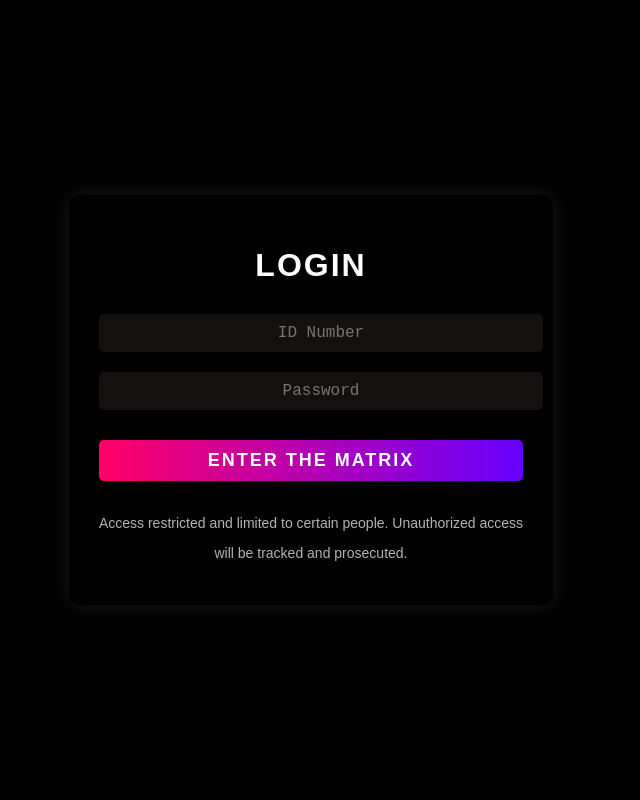
After one commit to jayakrishnagaddam/ottx, a Flask app: template templates/login.html in a window 1280 px wide. The commit adds this page. Shown: the whole page, without its empty margins (329-969 px from the left). Run offline with Flask 3, Linux system fonts and the light colour scheme; the template is opened without the code that fills it, so the values that code supplies are empty; some libraries are stand-ins or nearby versions.

Commit message:
Added Login

```diff
--- a/app.py
+++ b/app.py
@@ -1,9 +1,35 @@
-from flask import Flask,render_template,flash,session
-app=Flask(__name__)
+from flask import Flask,render_template,flash,session,request,redirect,url_for
+from flask_pymongo import PyMongo
 
-@app.route('/')
-def function():
+
+
+app = Flask(__name__)
+app.config['SECRET_KEY']="1234"
+app.config['MONGO_URI']="mongodb+srv://2100090162:manigaddam@deepsheild.kzgpo9p.mongodb.net/ottx"
+mongo=PyMongo(app)
+
+@app.route('/home')
+def home():
     return render_template('home.html')
+
+
+
+@app.route('/', methods=['GET', 'POST'])
+def login():
+    error = None
+    if request.method == 'POST':
+        id = request.form.get('id')
+        password = request.form.get('password')
+
+        user_data = mongo.db.users.find_one({'id': id, 'password': password})
+
+        if user_data:
+            return redirect(url_for('home'))
+        else:
+            error = 'Invalid username or password'
+
+    return render_template('login.html', error=error)
+
 
 if __name__=='__main__':
     app.run(host="0.0.0.0",debug=True)
--- /dev/null
+++ b/templates/login.html
@@ -0,0 +1,92 @@
+<!DOCTYPE html>
+<html lang="en">
+<head>
+    <meta charset="UTF-8">
+    <meta name="viewport" content="width=device-width, initial-scale=1.0">
+    <title>Hacker Login</title>
+    <style>
+        body {
+            background-color: #000;
+            font-family: Arial, sans-serif;
+            margin: 0;
+            padding: 0;
+            display: flex;
+            justify-content: center;
+            align-items: center;
+            height: 100vh;
+            overflow: hidden;
+        }
+
+        .login-container {
+            background-color: rgba(0, 0, 0, 0.8);
+            border-radius: 10px;
+            padding: 30px;
+            text-align: center;
+            box-shadow: 0 0 20px rgba(255, 255, 255, 0.1);
+        }
+
+        h1 {
+            color: #fff;
+            font-size: 32px;
+            margin-bottom: 20px;
+            text-transform: uppercase;
+            letter-spacing: 2px;
+        }
+
+        input[type="text"],
+        input[type="password"] {
+            width: 100%;
+            padding: 10px;
+            margin: 10px 0;
+            border: none;
+            background: rgba(197, 152, 152, 0.1);
+            color: #fff;
+            border-radius: 5px;
+            outline: none;
+            font-size: 16px;
+            font-family: 'Courier New', Courier, monospace;
+            text-align: center;
+        }
+
+        button {
+            width: 100%;
+            padding: 10px;
+            margin: 20px 0;
+            border: none;
+            background: linear-gradient(to right, #ff0066, #6600ff);
+            color: #fff;
+            font-size: 18px;
+            border-radius: 5px;
+            cursor: pointer;
+            outline: none;
+            transition: background 0.3s ease;
+            text-transform: uppercase;
+            letter-spacing: 2px;
+            font-weight: bold;
+        }
+
+        button:hover {
+            background: linear-gradient(to right, #6600ff, #ff0066);
+        }
+
+        .subtle-text {
+            color: rgba(255, 255, 255, 0.7);
+            font-size: 14px;
+        }
+    </style>
+</head>
+<body>
+    <div class="login-container">
+        <h1>LOGIN</h1>
+        <form method="POST">
+            <input id="id" name="id" type="text" placeholder="ID Number" required>
+            <br>
+            <input id="password" name="password" type="password" placeholder="Password" required>
+            <br>
+            <button type="submit">Enter the Matrix</button>
+        </form>
+        <p class="subtle-text">Access restricted and limited to certain people. Unauthorized access</p>
+        <p class="subtle-text">will be tracked and prosecuted.</p>
+    </div>
+</body>
+</html>
```
Also changed, not shown: templates/home.html (+2 -16 lines).
